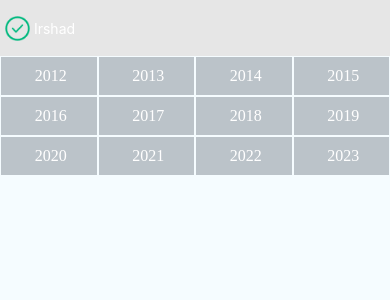
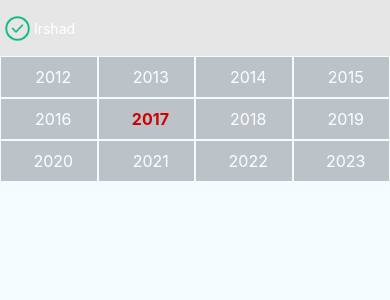
Before and after one commit to irshadvali/CustomCalender, a React Native app: screen / in a window 390 px wide. Shown: the top 300 px of the page. Built offline with nearby package versions, Linux system fonts and the light colour scheme.

Commit message:
date color

```diff
--- a/src/components/DateItem.js
+++ b/src/components/DateItem.js
@@ -4,10 +4,21 @@ import { View, Text } from "react-native";
 import styles from "../styles/YearAndMonthStyles";
 import PropTypes from "prop-types";
 class DateItem extends Component {
+  componentWillMount() {
+    console.log(this.props.currentflag);
+  }
+  textStylefunction() {
+    console.log(this.props.currentflag);
+    if (this.props.currentflag == 1) {
+      return <Text style={styles.yearTextRed}> {this.props.yearValue}</Text>;
+    } else {
+      return <Text style={styles.yearText}> {this.props.yearValue}</Text>;
+    }
+  }
   render() {
     return (
       <View style={styles.gridViewContainer}>
-        <Text style={styles.yearText}> {this.props.yearValue}</Text>
+        <Text style={styles.yearText}> {this.textStylefunction()}</Text>
       </View>
     );
   }
--- a/src/styles/YearAndMonthStyles.js
+++ b/src/styles/YearAndMonthStyles.js
@@ -15,8 +15,13 @@ const YearAndMonthStyles = StyleSheet.create({
   yearText: {
     color: "#fff",
     fontSize: 16,
-    fontFamily: "Lato-Heavy",
     textAlign: "center"
+  },
+  yearTextRed: {
+    color: "#d00000",
+    fontSize: 16,
+    textAlign: "center",
+    fontWeight: "bold"
   }
 });
 
```
